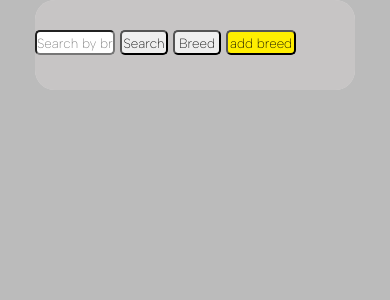
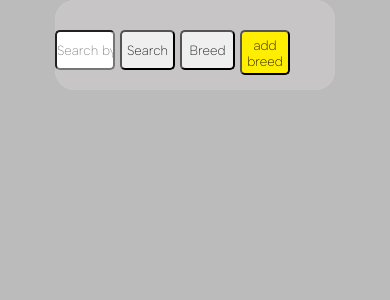
Before and after one commit to GioUwU/FrontendDog, a React (Create React App) app: page /home in a window 390 px wide. Shown: the top 300 px of the page. Built offline with nearby package versions, Linux system fonts and the light colour scheme.

Commit message:
frond fix?

```diff
--- a/src/actions/actions.js
+++ b/src/actions/actions.js
@@ -23,9 +23,10 @@ export function getRazas(raza) {
     }
     return async function(dispatch) {
       const result = await axios.get("https://kingdogsapi.herokuapp.com/dogs?name=" + raza);
-      dispatch({ type: GET_RAZAS, payload: result.data });
-    };
-}
+      dispatch({ type: GET_RAZAS, payload: result.data })
+    }
+  }
+
 
 
 export function getTemps(temp) {
@@ -35,9 +36,13 @@ export function getTemps(temp) {
         const razas = []
         result.data.forEach(e => {if(e.temperamento && e.temperamento.toLowerCase().includes(temp)){razas.push(e)}})
         dispatch({ type: GET_TEMPS, payload: razas });
-      });
+      }).catch(err => {
+        console.log(err)
+      })
   };
 }
+
+
 
   export const GET_RAZAS = "GET_RAZAS"
   export const GET_TEMPS = "GET_TEMPS"
--- a/src/components/Inicio.js
+++ b/src/components/Inicio.js
@@ -20,7 +20,7 @@ export function Inicio() {
                 it was thought of as something minimalist, browser windows style.
               </p>
           <Link to= '/home'>
-              <button className='btnIni'> Iniciar </button>
+              <button className='btnIni'> Lets Go</button>
           </Link>
           </div>
           <div className='responseIni'>
--- a/src/components/home.css
+++ b/src/components/home.css
@@ -660,3 +660,167 @@ body {
 
 
 }
+
+@media screen and (max-width: 500px) {
+
+.homeCointainter {
+    height: 100%;
+    background-color: #dad8d8;
+    border-radius: 20px;
+    margin: 0px;
+    width: 280px;
+}
+
+.bar {
+    background-color: rgb(199, 197, 197);
+    border-radius: 20px;
+    height: 90px;
+}
+
+.formContainer {
+    display: flex;
+    border-radius: 20px;
+    margin: 30px;
+}
+
+.btn {
+    border-radius: 5px;
+    margin-left: 5px;
+    width: 55px;
+    height: 40px;
+}
+
+
+.btn:hover {
+    background-color: #dad8d8;
+}
+
+.input {
+    border-radius: 5px;
+    width: 60px;
+    height: 40px;
+    margin: 0px;
+    margin-left: -30px;
+}
+
+.barItem {
+    display: none;
+    margin-left: 5px;
+    margin-top: 10px;
+    font-size: 5px;
+    font-weight: bold;
+    color: #333;
+}
+
+
+.btn2 {
+    border-radius: 5px;
+    margin-left: 5px;
+    width: 50px;
+    height: 45px;
+    background-color: #ffee00;
+}
+.pageBox
+{
+    display: flex;
+    flex-direction: row;
+    justify-content: center;
+    align-items: center;
+    margin-left: 150px;
+    width: 0%;
+}
+
+.cardsBox {
+    display: flex;
+    flex-wrap: wrap;
+    justify-content: center;
+    align-items: center;
+    width: 0px;
+}
+
+.razaCard {
+    align-items: center;
+    background-color: rgb(199, 197, 197);
+    width: 200px;
+    height: 280px;
+    margin: 20px;
+    border-radius: 5px;
+    box-shadow: 0px 0px 10px 0px rgba(0, 0, 0, 0.75);
+}
+.imgCard {
+    width: 100px;
+    height: 75px;
+    margin: 10px;
+    border-radius: 10px;
+}
+.links {
+   text-decoration: none;
+}
+
+.textDetItem2 {
+    background-color: #c5c3c3;
+    font-size: 10px;
+    margin-top: 5px;
+    border-radius: 0px;
+    height: 50px;
+    width: 180px;
+}
+.btnPage {
+    background-color: #15ff00;
+    border-radius: 10px;
+    margin: 25px;
+    width: 70px;
+    height: 45px;
+}
+
+.btnPage:hover {
+    background-color: #dad8d8;
+}
+
+.numberPage {
+    font-size: 12px;
+    font-weight: bold;
+    color: #333;
+}
+
+.razaCardNotFound {
+    align-items: center;
+    width: 212px;
+    height: 412px;
+    margin: 20px;
+    border-radius: 20px;
+}
+
+.textCardNotFound {
+    margin: 10px;
+    text-align: center;
+    font-size: 18px;
+    font-weight: bold;
+    color: rgb(253, 2, 2);
+    border-radius: 10px;
+    width: 212px;
+    height: 150px;
+}
+
+.imgCard2 {
+    width: 100px;
+    height: 100px;
+    border-radius: 10px;
+}
+
+.loadingHome {
+    margin: auto;
+    height: 100px;
+}
+
+.loadingg {
+    text-align: left;
+    margin-top: 10px;
+    font-size: 8px;
+    font-weight: bold;
+    color: #333;
+    height: 100px;
+}
+
+
+}
```
